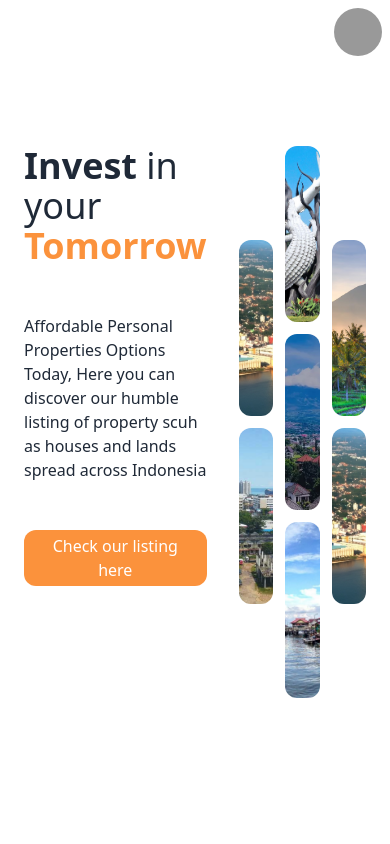
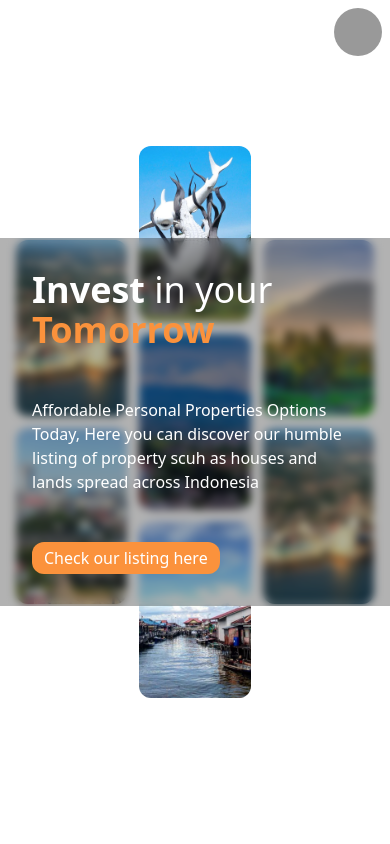
Before and after one commit to megatronhehe/realestate, a React (Vite) app: page / in a window 390 px wide. Shown: the top 844 px of the page. Built offline with nearby package versions, Linux system fonts and the light colour scheme; data requests are answered from the project's data file; some icons are missing.

Commit message:
fix: responsive hero section

```diff
--- a/src/pages/Main/Hero.jsx
+++ b/src/pages/Main/Hero.jsx
@@ -14,9 +14,9 @@ import { Link } from "react-router-dom";
 const Hero = () => {
 	return (
 		<header className="flex items-center justify-center h-screen text-gray-100">
-			<div className="w-full max-w-4xl p-6 ">
-				<div className="flex gap-8 sm:items-center">
-					<div className="text-gray-800  sm:static">
+			<div className="w-full max-w-4xl p-0 sm:p-6">
+				<div className="flex items-center gap-8 sm:relative">
+					<div className="absolute p-8 text-white bg-black sm:bg-white sm:text-gray-800 backdrop-blur-sm sm:static bg-opacity-30">
 						<h1 className="text-4xl">
 							<span className="font-semibold">Invest</span> in your{" "}
 							<span className="font-semibold text-orange-400">Tomorrow</span>
@@ -33,7 +33,7 @@ const Hero = () => {
 						</button>
 					</div>
 
-					<div className="flex items-center gap-3">
+					<div className="flex items-center gap-3 p-4">
 						<div className="flex flex-col w-1/3 gap-3">
 							<div className="w-full h-44 ">
 								<img
```
